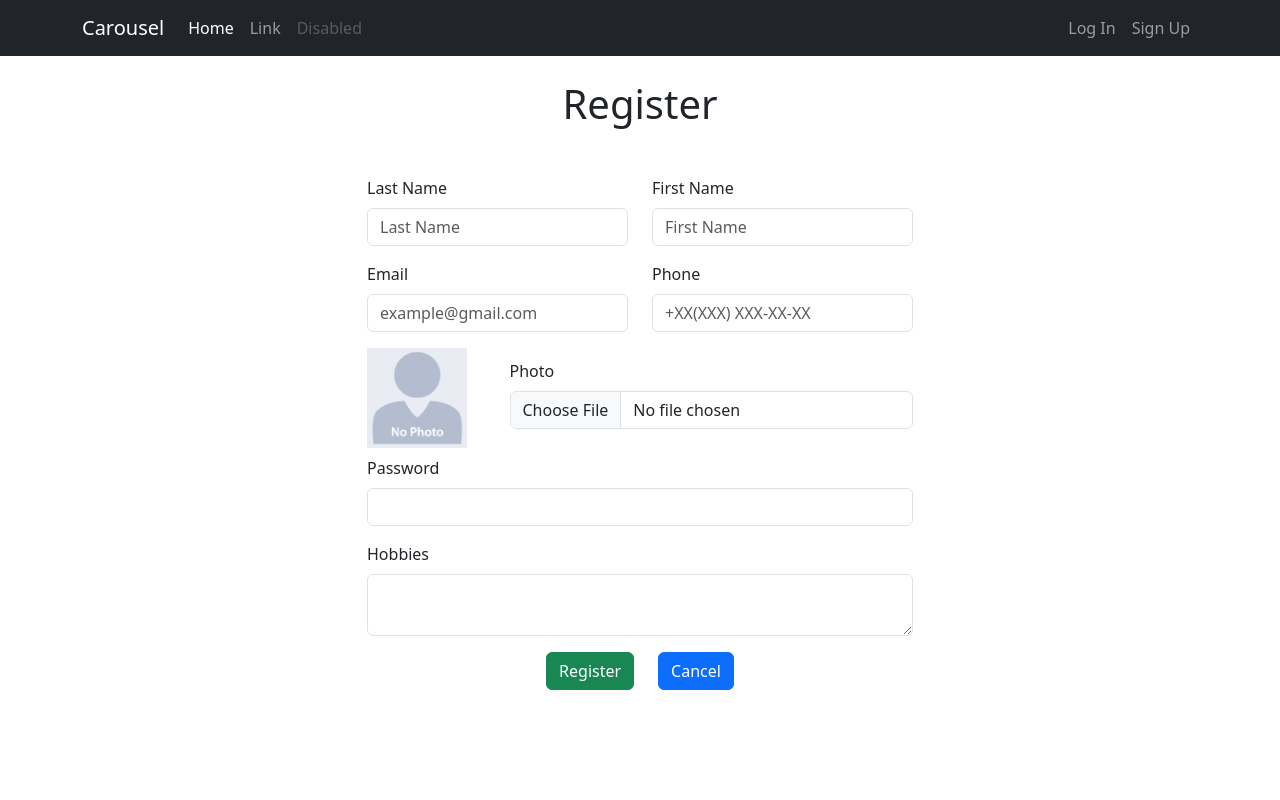
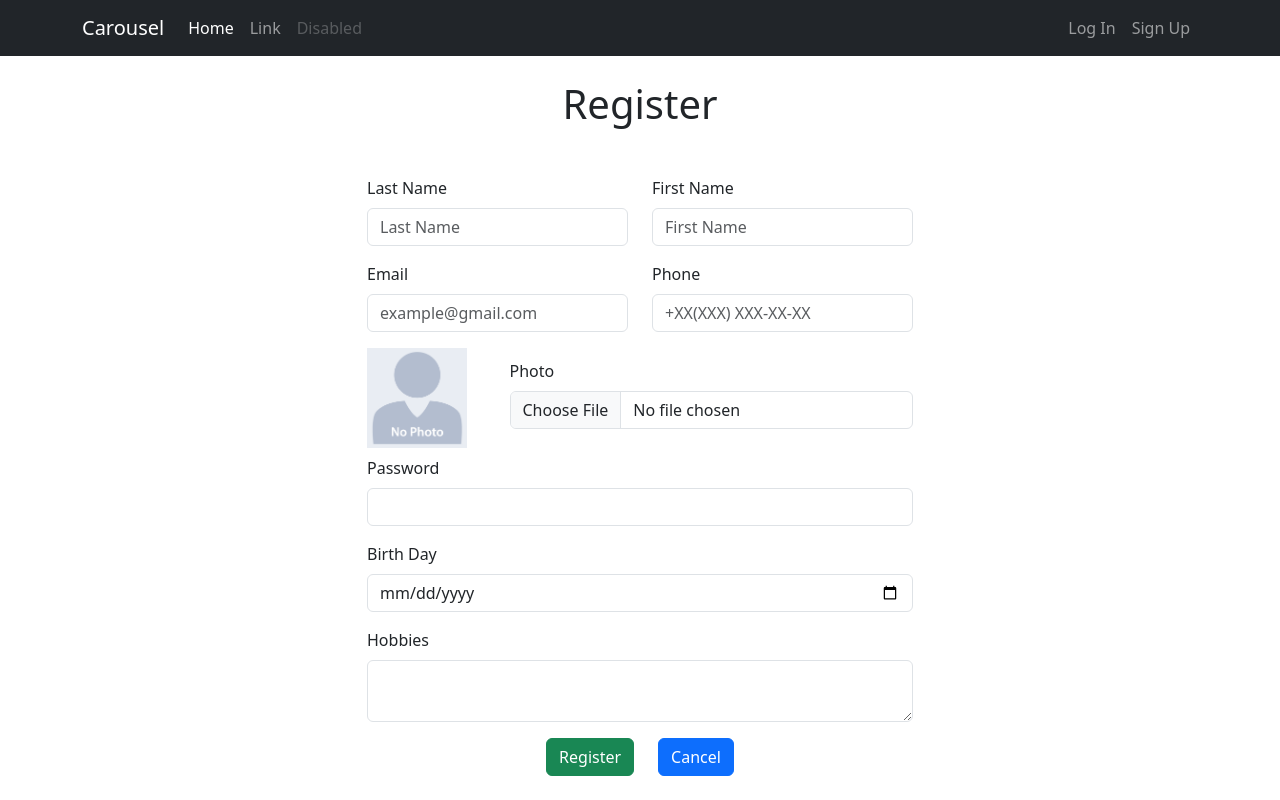
Before and after one commit to aernjdz/PD322-React, a React (Create React App) app in the folder my-app/: page /register in a window 1280 px wide. Built offline with nearby package versions, Linux system fonts and the light colour scheme.

Commit message:
Add validation 👾

```diff
--- a/my-app/src/Components/auth/register/index.js
+++ b/my-app/src/Components/auth/register/index.js
@@ -1,5 +1,5 @@
 import React, { useState ,useEffect} from 'react';
-import { TextInput, TextArea } from "../../common/input/text";
+import { TextInput, TextArea ,DateInput } from "../../common/input/text";
 import FileInput from "../../common/input/files";
 import { Modal, Button } from 'react-bootstrap';
 import * as Yup from 'yup';
@@ -41,7 +41,7 @@ const RegisterPage = () => {
         image: Yup.mixed().required('Profile picture is required').test(
             'fileType',
             'Please select a valid image file',
-            (value) => value && value.type.startsWith('image/')
+            (value) => value && value?.type.startsWith('image/')
         )
     });
 
@@ -183,7 +183,16 @@ const RegisterPage = () => {
                             invalidFeedback={ validated && validationErrors.password}
                         />
                     </div>
+                    <div className={'mb-3'}>
+                        <DateInput
+                            onChange={handleChange}
+                            name={'date'}
+                            id={'date'}
+                            label={"Birth Day"}
+                            required={true}
 
+                            />
+                    </div>
                     <div className="mb-3">
                         <TextArea
                             id="textarea"
--- a/my-app/src/Components/common/input/text/index.js
+++ b/my-app/src/Components/common/input/text/index.js
@@ -67,4 +67,34 @@ TextArea.propTypes = {
     rows: PropTypes.number,
 };
 
-export  {TextArea , TextInput};
+
+const DateInput = ({ id, label, name, value, onChange, required = false, invalidFeedback, placeholder }) => {
+    return (
+        <>
+            <label htmlFor={id} className="form-label">{label}</label>
+            <input
+                type="date"
+                className="form-control"
+                id={id}
+                name={name}
+                value={value}
+                placeholder={placeholder}
+                onChange={onChange}
+                required={required}
+            />
+            {invalidFeedback && <div className="invalid-feedback">{invalidFeedback}</div>}
+        </>
+    );
+}
+DateInput.propTypes = {
+    id: PropTypes.string.isRequired,
+    label: PropTypes.string.isRequired,
+    name: PropTypes.string.isRequired,
+    value: PropTypes.oneOfType([PropTypes.string, PropTypes.object]),
+    onChange: PropTypes.func.isRequired,
+    required: PropTypes.bool,
+    invalidFeedback: PropTypes.string,
+    placeholder: PropTypes.string,
+};
+
+export  {TextArea , TextInput , DateInput};
```
